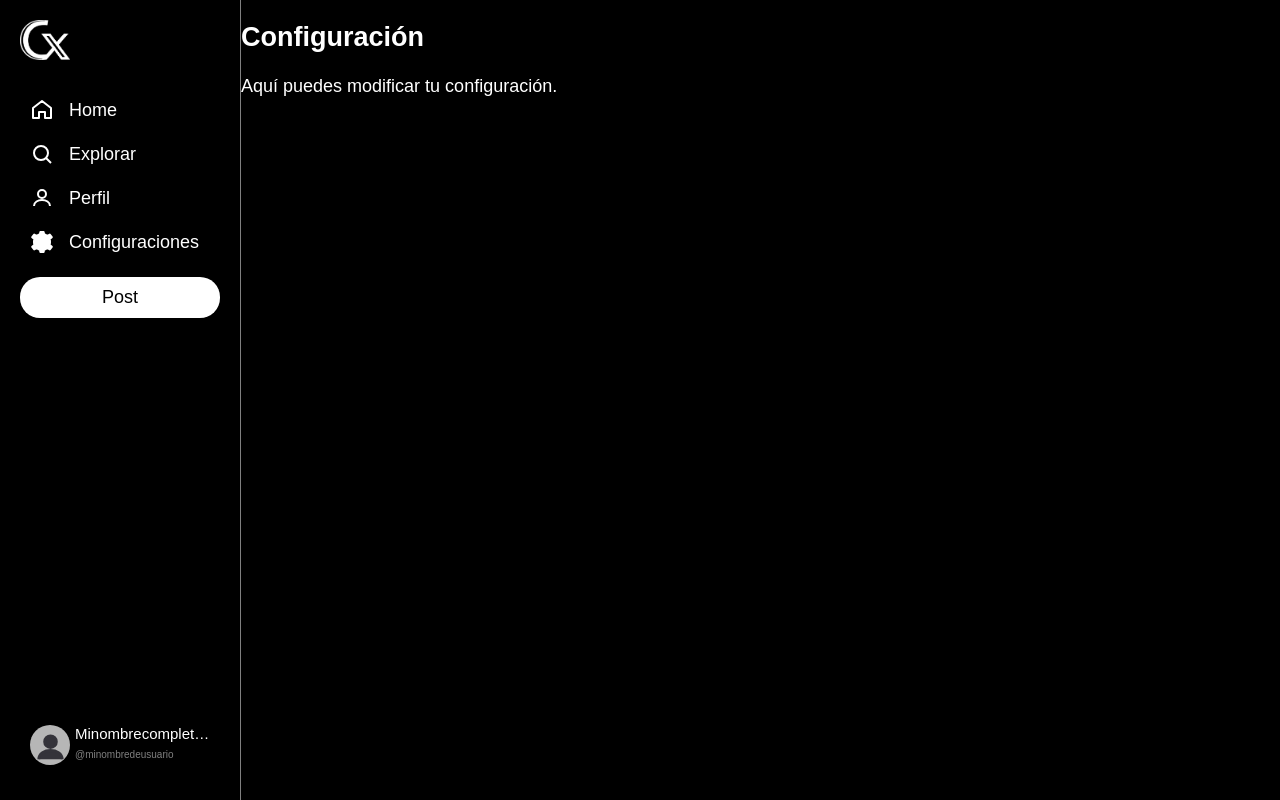
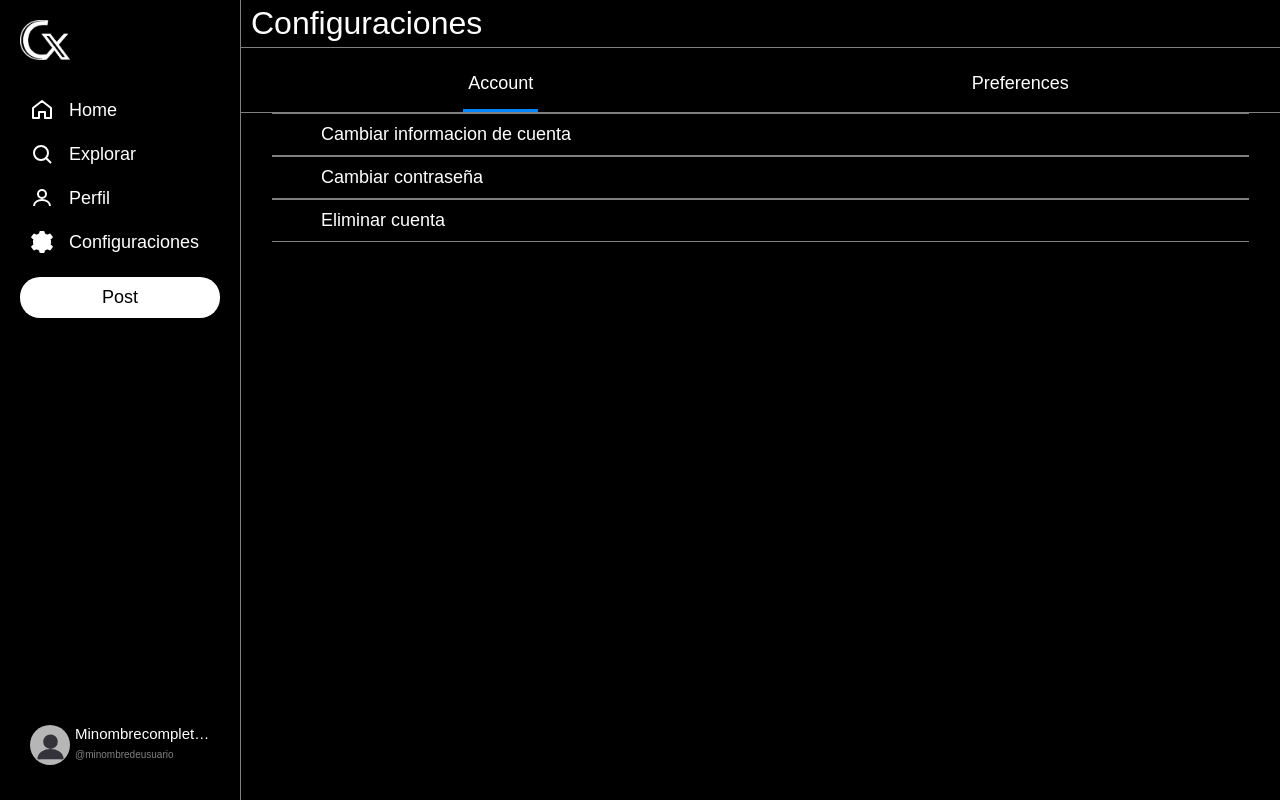
Before and after one commit to MarcosDPG/copyX, a Django app: page /settings/ in a window 1280 px wide. Run offline with Django 4.2, Linux system fonts and the light colour scheme.

Commit message:
perf(frontend): Modified settins view, new styles and options

```diff
--- a/frontend/static/css/base.css
+++ b/frontend/static/css/base.css
@@ -74,6 +74,7 @@ main {
     align-items: center;
     align-content: center;
     justify-content: space-evenly;
+    border: none;
 }
 
 .btn .icon {
@@ -279,6 +280,6 @@ main {
     margin-left: 20px;
 }
 
-.profile p {
+.profile p, .settings p {
     margin: 0px;
 }
--- /dev/null
+++ b/frontend/static/css/settings.css
@@ -0,0 +1,46 @@
+.column_menu {
+    display: flex;
+    flex-direction: column;
+    justify-content: center;
+    align-items: center;
+}
+
+.column_menu_option {
+    border-bottom: 1px solid grey;
+    width: 94%;
+}
+
+.column_menu_option:hover {
+    background-color: rgb(125,125,125,0.2);
+    cursor: pointer;
+}
+
+.column_menu_option > p {
+    width: 90%;
+    padding: 5%;
+    padding-top: 10px;
+    padding-bottom: 10px;
+    border-top: 1px solid grey;
+}
+
+.column_menu_option .content {
+    display: flex;
+    flex-direction: column;
+    align-items: flex-end;
+    overflow-y: hidden;
+    height: 0px;
+}
+
+.column_menu_option .content form {
+    width: 80%;
+}
+
+.column_menu_option.selected {
+    background-color: rgb(125,125,125,0.2);
+}
+
+.column_menu_option.selected >.content {
+    overflow-y: auto;
+    height: auto;
+    border-top: 1px solid grey;
+}
--- a/frontend/static/js/base.js
+++ b/frontend/static/js/base.js
@@ -77,6 +77,17 @@ function activeTextAreaPostCompose() {
 function activeHomeMenuOptions() {
     document.querySelectorAll(".option_home_menu").forEach(option => {
         option.addEventListener("click", function () {
+            let p = location.pathname;
+            if (p.endsWith("/") && p.length > 1) {
+                p = p.slice(0, -1);
+            }
+            switch (p) {
+                case "/settings":
+                    loadSettingsPartial(this.getAttribute("data-target"))
+                    break;
+                default:
+                    break;
+            }
             console.log(this.name)
             document.querySelectorAll(".option_home_menu").forEach(option =>{
                 option.classList.remove("selected");
--- /dev/null
+++ b/frontend/static/js/settings.js
@@ -0,0 +1,17 @@
+function loadSettingsPartial(target) {
+    fetch(`/settings/${target}`, { headers: { "X-Requested-With": "XMLHttpRequest" } })
+        .then(response => response.text())
+        .then(html => {
+            document.querySelector(".settings .column_menu").innerHTML = html;
+        })
+        .catch(err => console.error("Error cargando opciones:", err));
+}
+
+function toggleSelection(obj) {
+    event.stopPropagation()
+    let ignoredElements = ["INPUT", "BUTTON", "TEXTAREA", "SELECT"];
+    if (ignoredElements.includes(event.target.tagName)) {
+        return;
+    }
+    obj.classList.toggle("selected");
+}
--- a/frontend/templates/base.html
+++ b/frontend/templates/base.html
@@ -8,6 +8,7 @@
     <link rel="icon" type="image/svg+xml" href="{% static 'images/logo_dark.png' %}">
     <link rel="stylesheet" href="{% static 'css/base.css' %}">
     <link rel="stylesheet" href="{% static 'css/base_movil.css' %}">
+    {% block styles %}{% endblock %}
     <script defer src="{% static 'js/base.js' %}"></script>
 </head>
 <body>
@@ -65,7 +66,7 @@
         </main>
         <div id="cobertor">
             <div class="divCard">
-                <section onclick="javascript:history.back();" style="cursor: pointer; color: white;">
+                <section onclick="javascript:history.back();">
                     <span>X</span>
                 </section>
                 {% include 'partials/post_compose.html' %}
@@ -74,4 +75,5 @@
     </div>
 
 </body>
+{% block scripts %}{% endblock %}
 </html>
--- /dev/null
+++ b/frontend/templates/partials/account_options.html
@@ -0,0 +1,52 @@
+<div class="column_menu_option" onclick="javascript:toggleSelection(this);">
+    <p>Cambiar informacion de cuenta</p>
+    <div class="content">
+        <div class="column_menu_option" onclick="javascript:toggleSelection(this);">
+            <p>Editar nombre</p>
+            <div class="content">
+                <form>
+                    <input type="text" value="{{ name }}">
+                    <button type="submit" class="btn">Guardar</button>
+                </form>
+            </div>
+        </div>
+        <div class="column_menu_option" onclick="javascript:toggleSelection(this);">
+            <p>Editar fecha de nacimiento</p>
+            <div class="content">
+                <form>
+                    <p>dia</p>
+                    <input type="number" value="{{ birth.0 }}">
+                    <p>mes</p>
+                    <input type="number" value="{{ birth.1 }}">
+                    <p>año</p>
+                    <input type="number" value="{{ birth.2 }}">
+                    <button type="submit" class="btn">Guardar</button>
+                </form>
+            </div>
+        </div>
+    </div>
+</div>
+<div class="column_menu_option" onclick="javascript:toggleSelection(this);">
+    <p>Cambiar contraseña</p>
+    <div class="content">
+        <form>
+            <p>contraseña actual</p>
+            <input type="password">
+            <p>nueva contraseña</p>
+            <input type="password">
+            <p>confirmar constraseña</p>
+            <input type="password">
+            <button type="submit" class="btn">Guardar</button>
+        </form>
+    </div>
+</div>
+<div class="column_menu_option" onclick="javascript:toggleSelection(this);">
+    <p>Eliminar cuenta</p>
+    <div class="content">
+        <form>
+            <p>Escribe tu contraseña</p>
+            <input type="password">
+            <button type="submit" class="btn">Eliminar cuenta</button>
+        </form>
+    </div>
+</div>
--- a/frontend/templates/partials/settings.html
+++ b/frontend/templates/partials/settings.html
@@ -1,2 +1,23 @@
-<h2>Configuración</h2>
-<p>Aquí puedes modificar tu configuración.</p>
+{% load static %}
+<div class="settings">
+    <div style="width: 100%; border-bottom: 1px solid grey;">
+        <p style="padding: 5px 10px; font-size: xx-large;">Configuraciones</p>
+    </div>
+    <div class="home_menu">
+        <div class="option_home_menu selected" data-target="account_options">
+            <p>Account</p>
+        </div>
+        <div class="option_home_menu" data-target="preferences_options">
+            <p>Preferences</p>
+        </div>
+    </div>
+    <div class="column_menu">
+        {% include 'partials/account_options.html' %}
+    </div>
+</div>
+{% block scripts %}
+    <script src="{% static 'js/settings.js' %}"></script>
+{% endblock %}
+{% block styles %}
+<link rel="stylesheet" href="{% static 'css/settings.css' %}">
+{% endblock %}
```
